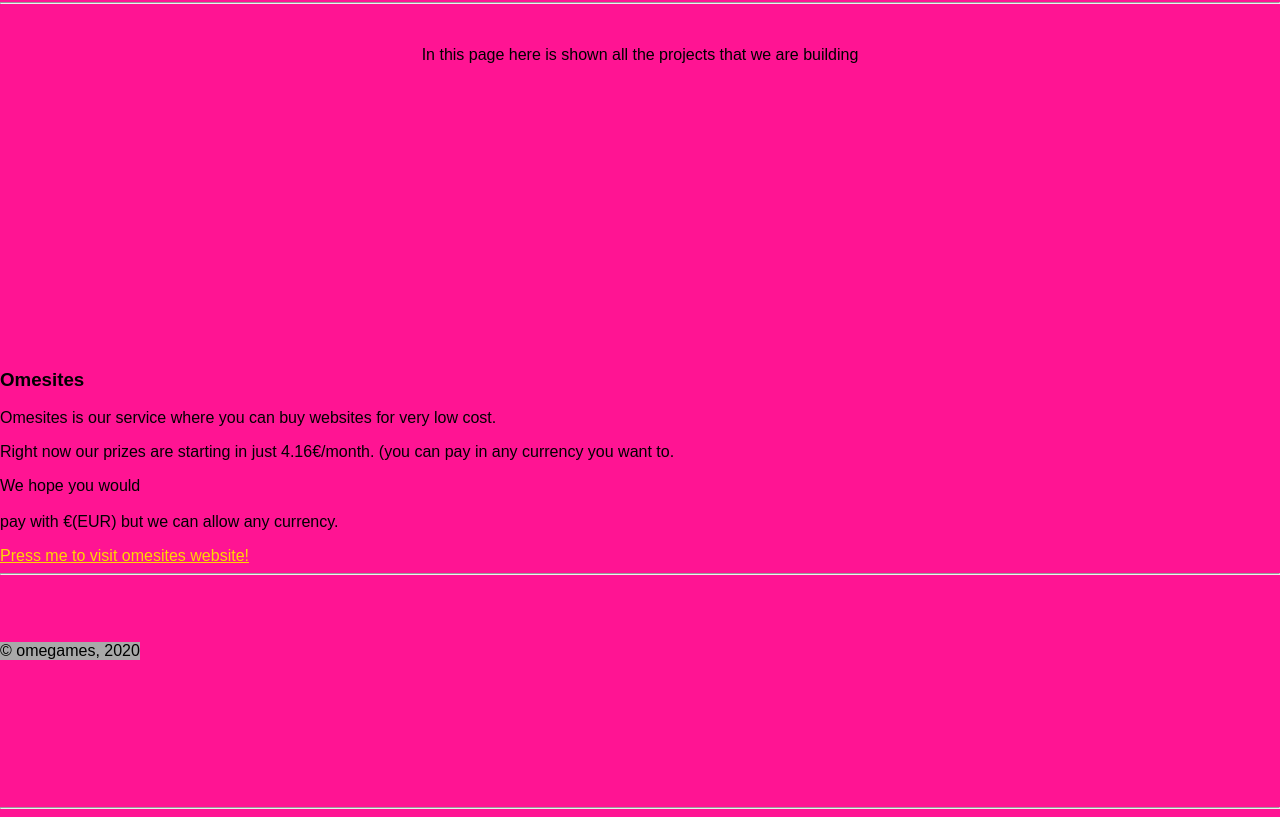
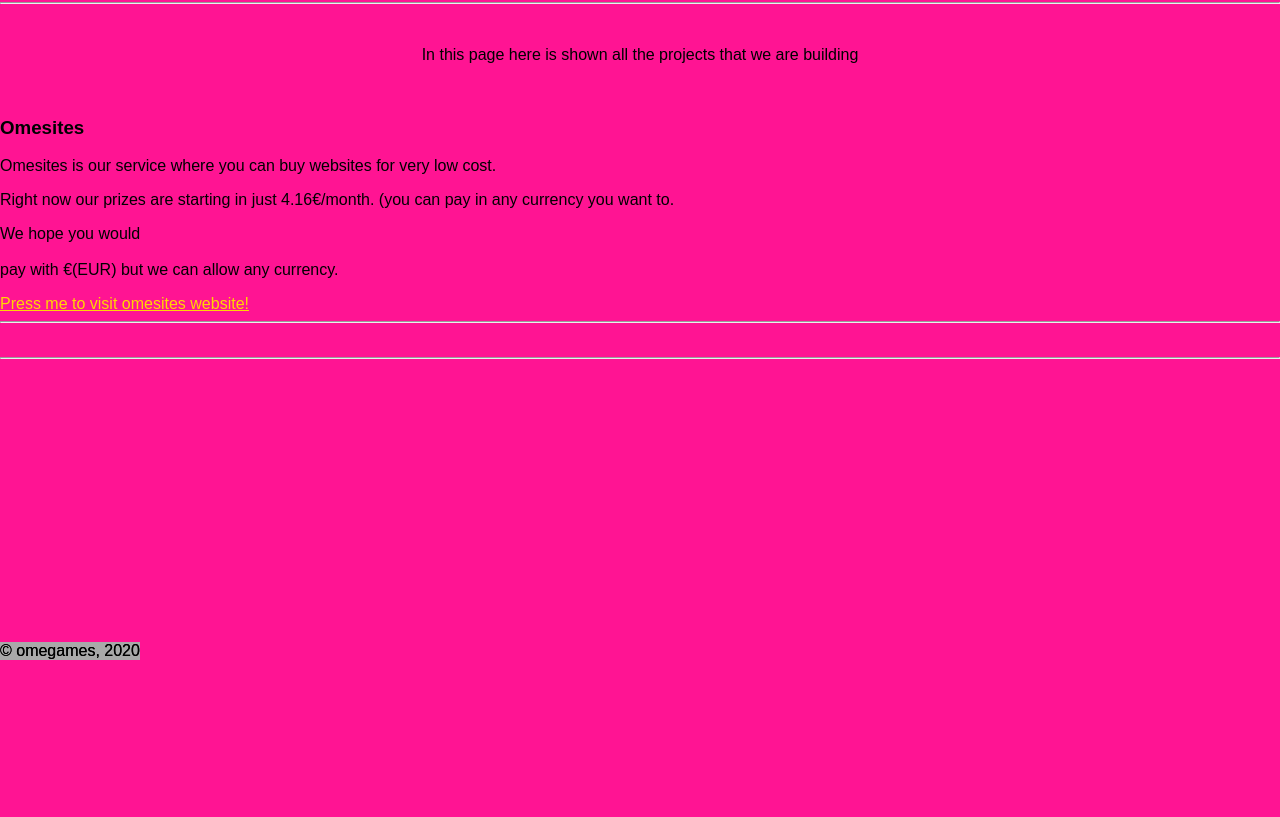
Before and after one commit to Omegamess/omegames.tk, a plain HTML site: page ourprojects.html in a window 1280 px wide. Shown: the part 124-941 px from the top of the page. After the commit the page ends 800 px from the top, so only its background shows below. Drawn offline with Linux system fonts and the light colour scheme.

Commit message:
Update ourprojects.html

```diff
--- a/ourprojects.html
+++ b/ourprojects.html
@@ -99,20 +99,7 @@
 <p style="text-align: center;">In this page here is shown all the projects that we are building </p>
 
 <br>
-<br>
-<br>
-<br>
-<br>
-<br>
-<br>
-<br>
-<br>
-<br>
-<br>
-<br>
-<br>
-<br>
-<br>
+
 <h3>Omesites</h3>
 <p>Omesites is our service where you can buy websites for very low cost.</p>
 <p>Right now our prizes are starting in just 4.16€/month. (you can pay in any currency you want to.</p>
@@ -124,25 +111,17 @@
 <hr>
                             <p  style=" background-color: darkgrey;  position: absolute; bottom: 0; left: 0;">© omegames, 2020</p>
 <br>
+
+
+<hr><br>
 <br>
-<br>
-<br>
-<br>
-<br>
-<br>
-<br>
-<br>
-<br>
-<br>
-<br>
-<hr>
 
 
 
 
 
 
-
+<p  style="   position: absolute; bottom: 0; left: 0;">© omegames, 2020</p>
 
     </body>
 </html>
```
